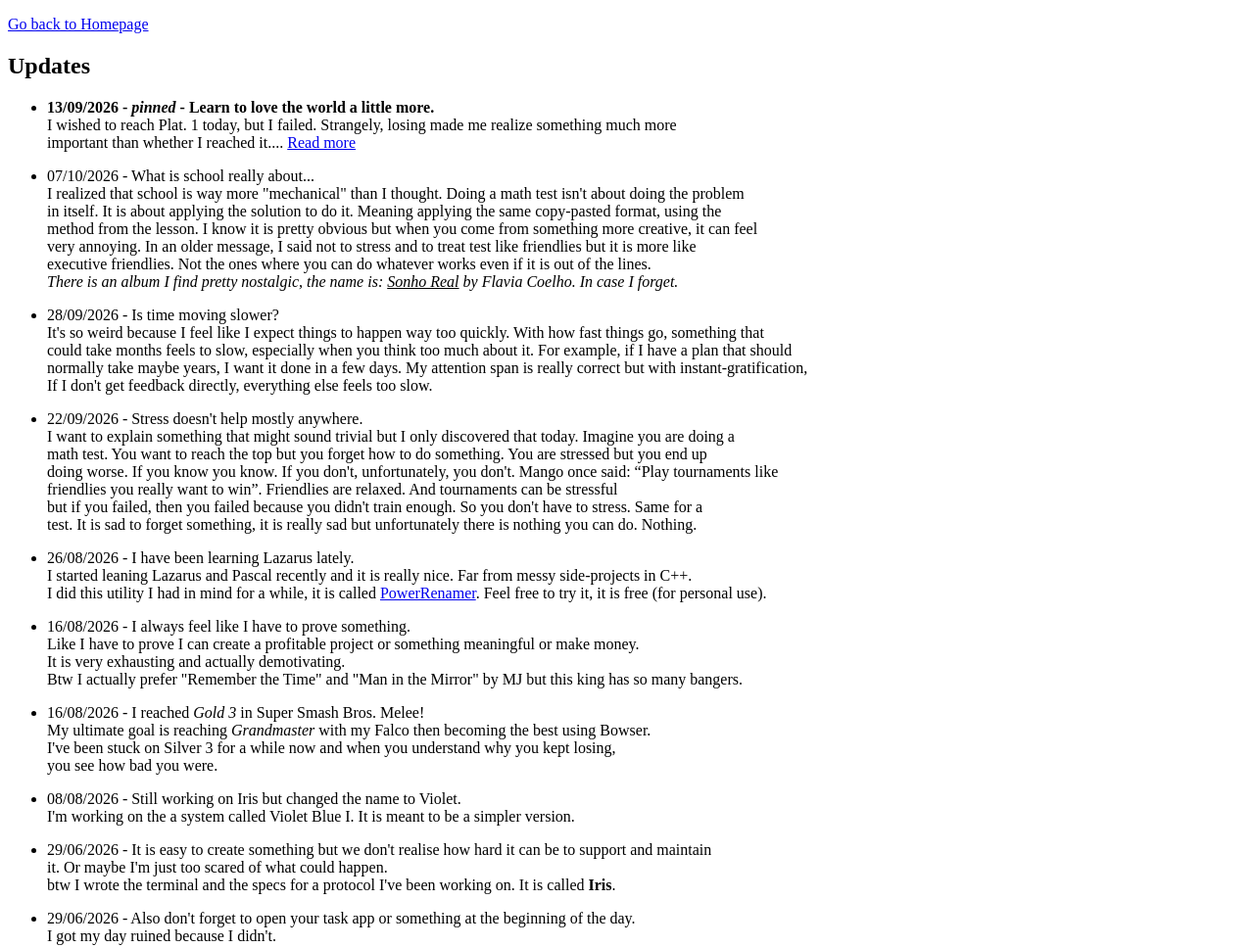
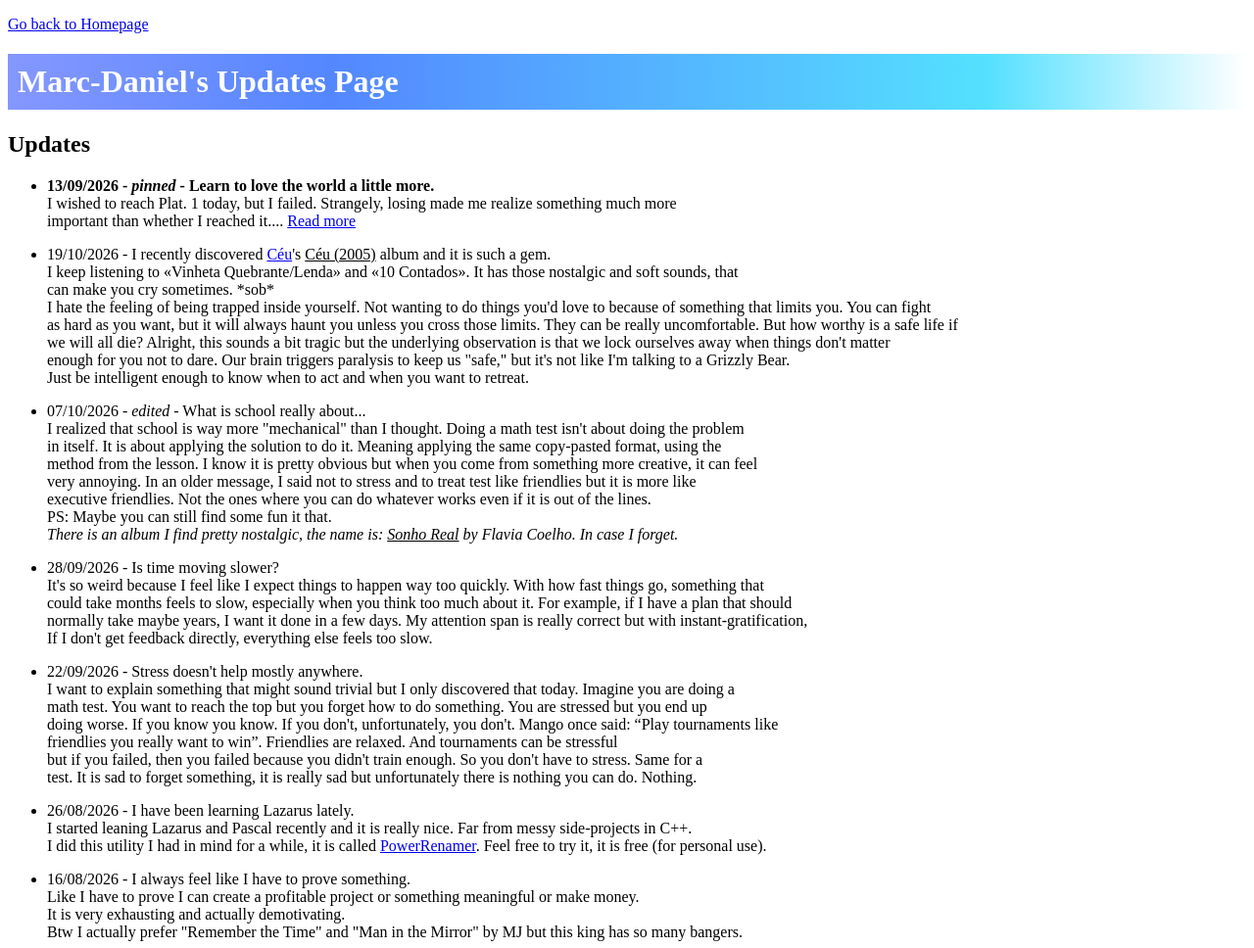
Before and after one commit to blueberry077/page, a plain HTML site: page updates.html in a window 1280 px wide. Shown: the top 968 px of the page at 98% size. Drawn offline with Linux system fonts and the light colour scheme.

Commit message:
Add files via upload

```diff
--- a/updates.html
+++ b/updates.html
@@ -1,23 +1,42 @@
 <!DOCTYPE html>
 <html lang="en">
+<style>
+h1 {
+	padding: 10px;
+	background: linear-gradient(90deg,rgba(133, 151, 255, 1) 0%, rgba(84, 135, 255, 1) 26%, rgba(84, 224, 255, 1) 79%, rgba(255, 255, 255, 1) 100%);
+	color: white;
+}
+</style>
 <head>
 	<title>Marc-Daniel's Updates</title>
 	<link rel="icon" href="profile.jpg">
 </head>
 <body>
 <p><a href="index.html">Go back to Homepage</a></p>
+<h1>Marc-Daniel's Updates Page</h1>
 <h2>Updates</h2>
 <ul style="display:flex; flex-direction: column; gap:1rem;">
 	<li style="gap:0rem;"><b>13/09/2026 - <i>pinned</i> - Learn to love the world a little more.<br></b>
 	I wished to reach Plat. 1 today, but I failed. Strangely, losing made me realize something much more<br>
 	important than whether I reached it.... <a href="long0.txt">Read more</a></li>
 
-	<li>07/10/2026 - What is school really about...<br>
+	<li>19/10/2026 - I recently discovered <a href="https://en.wikipedia.org/wiki/C%C3%A9u">Céu</a>'s <u>Céu (2005)</u> album and it is such a gem.<br>
+	I keep listening to «Vinheta Quebrante/Lenda» and «10 Contados». It has those nostalgic and soft sounds, that<br>
+	can make you cry sometimes. *sob*<br>
+	I hate the feeling of being trapped inside yourself. Not wanting to do things you'd love to because of something that limits you. You can fight<br>
+	as hard as you want, but it will always haunt you unless you cross those limits. They can be really uncomfortable. But how worthy is a safe life if<br>
+	we will all die? Alright, this sounds a bit tragic but the underlying observation is that we lock ourselves away when things don't matter<br>
+	enough for you not to dare. Our brain triggers paralysis to keep us "safe," but it's not like I'm talking to a Grizzly Bear.<br>
+	Just be intelligent enough to know when to act and when you want to retreat.
+	</li>
+
+	<li>07/10/2026 - <i>edited</i> - What is school really about...<br>
 	I realized that school is way more "mechanical" than I thought. Doing a math test isn't about doing the problem<br>
 	in itself. It is about applying the solution to do it. Meaning applying the same copy-pasted format, using the<br>
 	method from the lesson. I know it is pretty obvious but when you come from something more creative, it can feel<br>
 	very annoying. In an older message, I said not to stress and to treat test like friendlies but it is more like<br>
 	executive friendlies. Not the ones where you can do whatever works even if it is out of the lines.<br>
+	PS: Maybe you can still find some fun it that.<br>
 	<i>There is an album I find pretty nostalgic, the name is: <u>Sonho Real</u> by Flavia Coelho. In case I forget. </i>
 	</li>
 
@@ -78,4 +97,6 @@
 	My favourite song is "Heaven Can Wait" in the Invincible album
 	</li>
 </ul>
+<hr>
+<p>Last updated: 19 October 2026</p>
 </body>
```
Also changed, not shown: index.html (+13 -2 lines).
